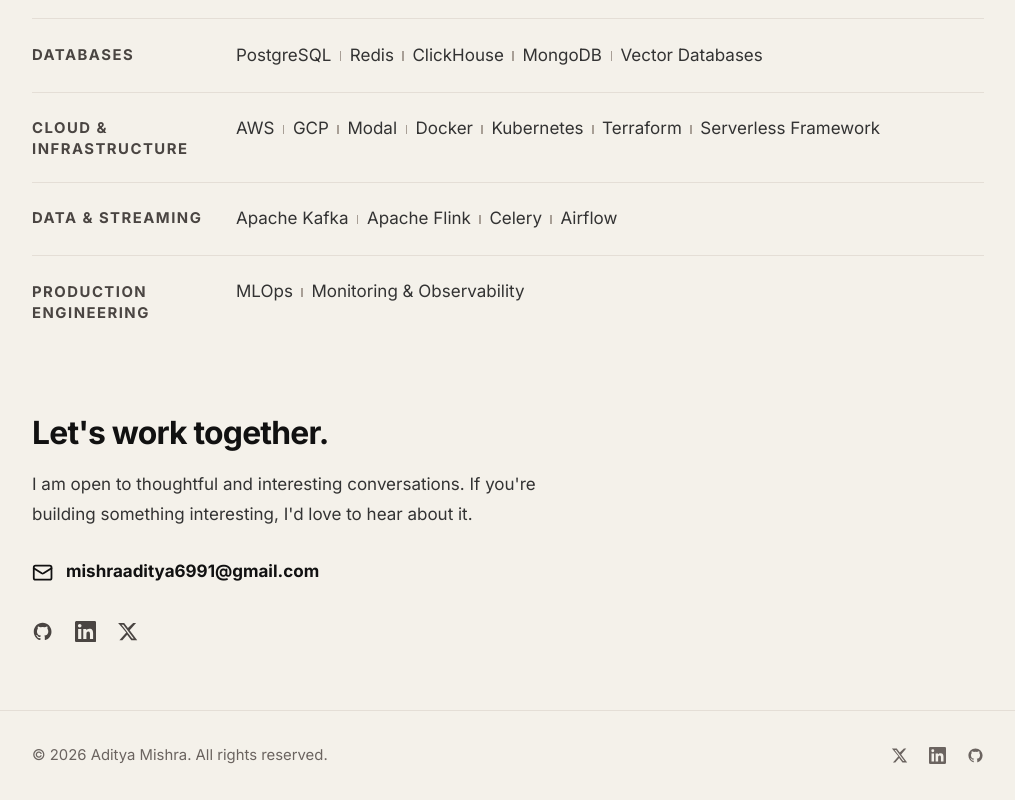
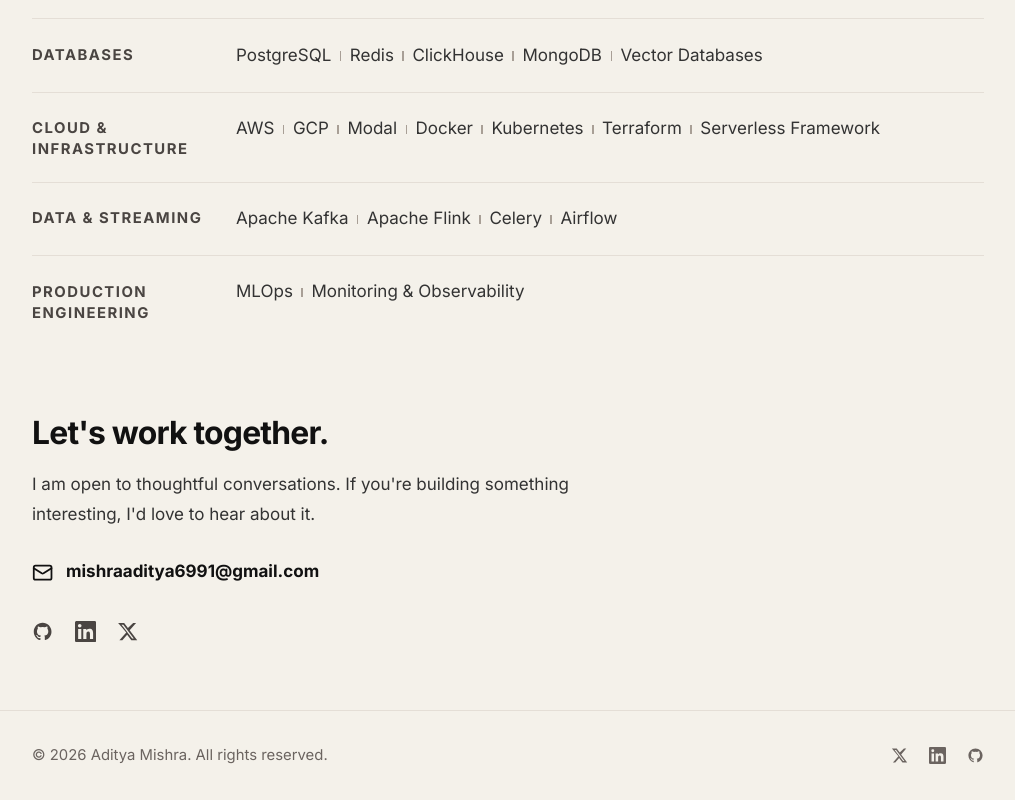
Before and after one commit to adimyth/adimyth.github.io, a Next.js app: page /about in a window 1280 px wide. Shown: the part 3364-4164 px from the top of the page, without its empty margins (132-1147 px from the left). Built offline with nearby package versions, Linux system fonts and the light colour scheme.

Commit message:
fix(cta): drop the repeated "interesting"
The CTA used "interesting" in both sentences. Keep it only in the
second one.

```diff
--- a/components/CTA.tsx
+++ b/components/CTA.tsx
@@ -10,7 +10,7 @@
           Let&apos;s work together.
         </h2>
         <p className="text-base text-ink-soft mb-7 max-w-lg leading-7">
-          I am open to thoughtful and interesting conversations. If you&apos;re
+          I am open to thoughtful conversations. If you&apos;re
           building something interesting, I&apos;d love to hear about it.
         </p>
 
```
